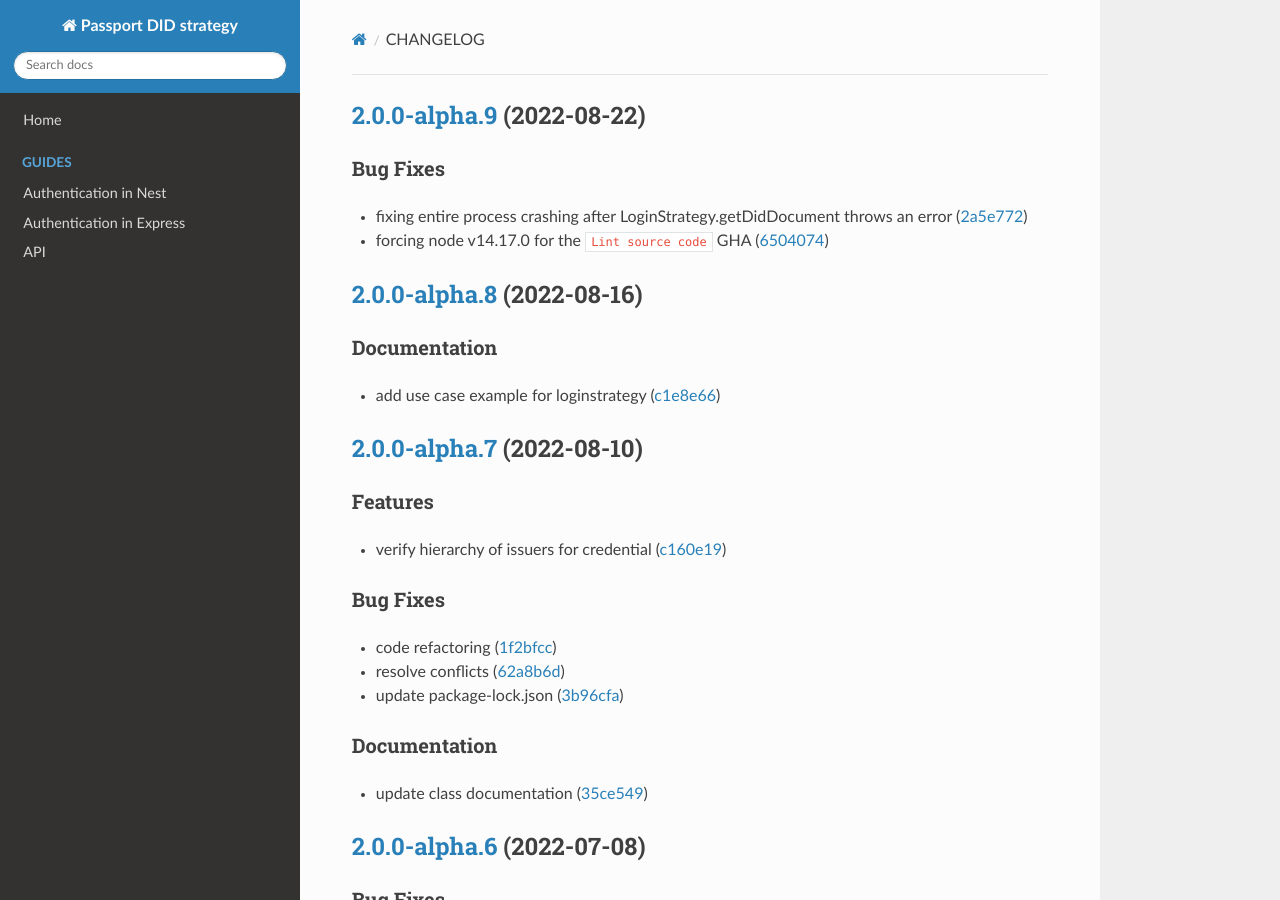
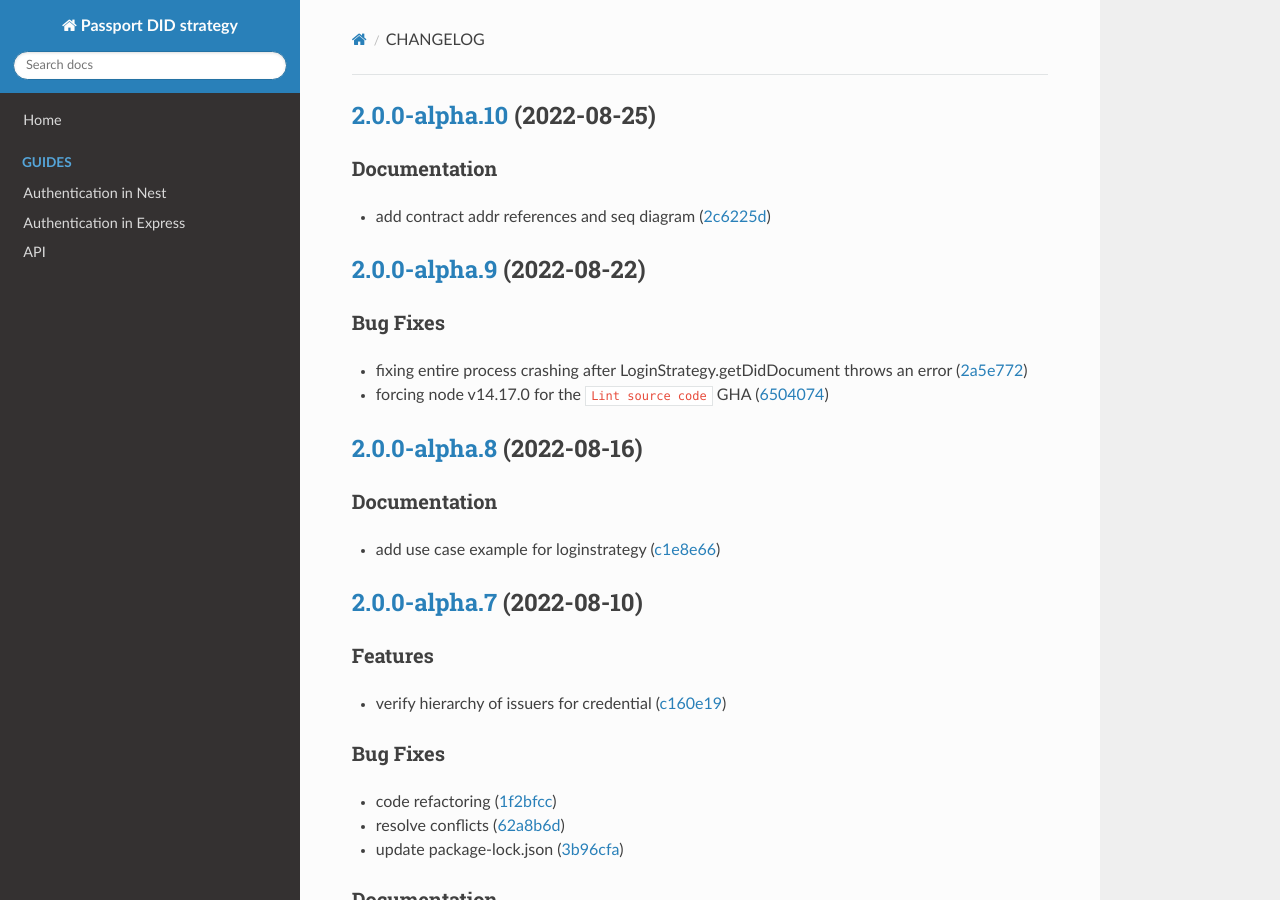
Before and after one commit to energywebfoundation/passport-did-auth, an MkDocs documentation site: the page built from docs/CHANGELOG.md, in a window 1280 px wide and 900 px high. Built offline with MkDocs 1.6.1, drawn with Linux system fonts in a browser that asks for light colours; nearby versions of some CDN libraries.

Commit message:
chore(release): 2.0.0-alpha.10 [skip ci]
## [2.0.0-alpha.10](https://github.com/energywebfoundation/passport-did-auth/compare/v2.0.0-alpha.9...v2.0.0-alpha.10) (2022-08-25)

### Documentation

* add contract addr references and seq diagram ([2c6225d](https://github.com/energywebfoundation/passport-did-auth/commit/2c6225dea66543f976e569de561aa249c00ad254))

```diff
--- a/docs/CHANGELOG.md
+++ b/docs/CHANGELOG.md
@@ -1,3 +1,10 @@
+## [2.0.0-alpha.10](https://github.com/energywebfoundation/passport-did-auth/compare/v2.0.0-alpha.9...v2.0.0-alpha.10) (2022-08-25)
+
+
+### Documentation
+
+* add contract addr references and seq diagram ([2c6225d](https://github.com/energywebfoundation/passport-did-auth/commit/2c6225dea66543f976e569de561aa249c00ad254))
+
 ## [2.0.0-alpha.9](https://github.com/energywebfoundation/passport-did-auth/compare/v2.0.0-alpha.8...v2.0.0-alpha.9) (2022-08-22)
 
 
--- a/package.json
+++ b/package.json
@@ -1,6 +1,6 @@
 {
   "name": "passport-did-auth",
-  "version": "2.0.0-alpha.9",
+  "version": "2.0.0-alpha.10",
   "description": "",
   "main": "dist/index.js",
   "types": "dist/index.d.ts",
```
